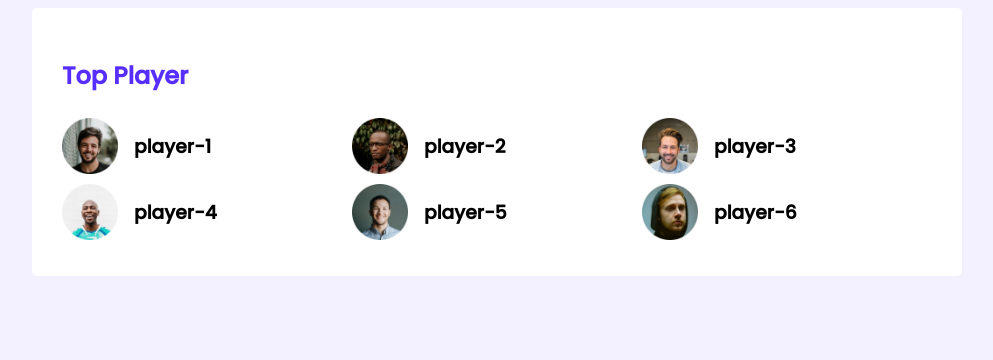
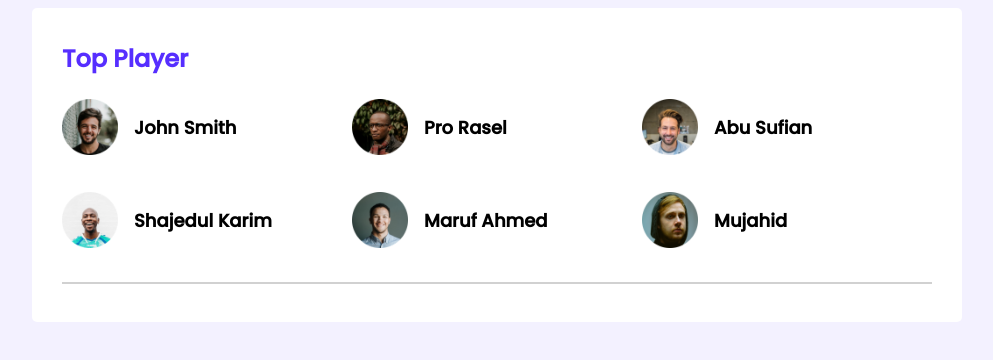
Before and after one commit to developeratiqur/leader-board-css3, a plain HTML site: page index.html in a window 1280 px wide. Shown: the whole page, without its empty margins (143-1136 px from the left). Drawn offline with Linux system fonts and the light colour scheme.

Commit message:
top player section done

```diff
--- a/index.html
+++ b/index.html
@@ -23,30 +23,31 @@
             <div class="players">
                 <div class="player">
                     <img src="images/players/player-1.png" alt="">
-                    <h3 class="player-name">player-1</h3>
+                    <h3 class="player-name">John Smith</h3>
                 </div>
                 <div class="player">
                     <img src="images/players/player-2.png" alt="">
-                    <h3 class="player-name">player-2</h3>
+                    <h3 class="player-name">Pro Rasel</h3>
                 </div>
                 <div class="player">
                     <img src="images/players/player-3.png" alt="">
-                    <h3 class="player-name">player-3</h3>
+                    <h3 class="player-name">Abu Sufian</h3>
                 </div>
                 <div class="player">
                     <img src="images/players/player-4.png" alt="">
-                    <h3 class="player-name">player-4</h3>
+                    <h3 class="player-name">Shajedul Karim</h3>
                 </div>
                 <div class="player">
                     <img src="images/players/player-5.png" alt="">
-                    <h3 class="player-name">player-5</h3>
+                    <h3 class="player-name">Maruf Ahmed</h3>
                 </div>
                 <div class="player">
                     <img src="images/players/player-6.png" alt="">
-                    <h3 class="player-name">player-6</h3>
+                    <h3 class="player-name">Mujahid</h3>
                 </div>
             </div>
         </div>
+        <hr>
         </section>
     </main>
 
--- a/styles/style.css
+++ b/styles/style.css
@@ -12,7 +12,10 @@ main{
     display: flex;
     justify-content: center;
 }
+hr{
+    border: 1px solid #D1D1D1;
 
+}
 .container{
     background: #ffff;
     width: 870px;
@@ -21,14 +24,19 @@ main{
 }
 
 /* top players style */
-
+.top-players{
+    margin-bottom: 30px;
+}
 .section-title{
     color: #562EFF ;
     font-size: 24px;
+    margin-top: 3px;
 }
+
 .players{
     display: grid;
     grid-template-columns: 1fr 1fr 1fr;
+    grid-row-gap: 30px;
 }
 .player {
     display: flex;
@@ -36,6 +44,7 @@ main{
 }
 .player-name{
     margin-left: 16px;
+    font-size: 18px;
 }
 .player img{
     width: 56px;
```
